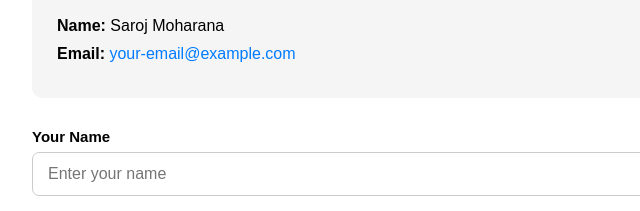
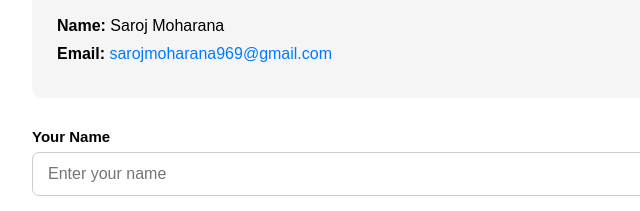
Before and after one commit to Saroj-969/Portfolio, a plain HTML site: page contact.html in a window 1280 px wide. Shown: the part 355-566 px from the top of the page, 158-798 px from the left. Drawn offline with Linux system fonts and the light colour scheme.

Commit message:
Update contact.html

```diff
--- a/contact.html
+++ b/contact.html
@@ -24,8 +24,8 @@
 
         <p>
             <strong>Email:</strong>
-            <a href="mailto:your-email@example.com">
-                your-email@example.com
+            <a href="mailto:sarojmoharana969@gmail.com">
+                sarojmoharana969@gmail.com
             </a>
         </p>
     </div>
```
